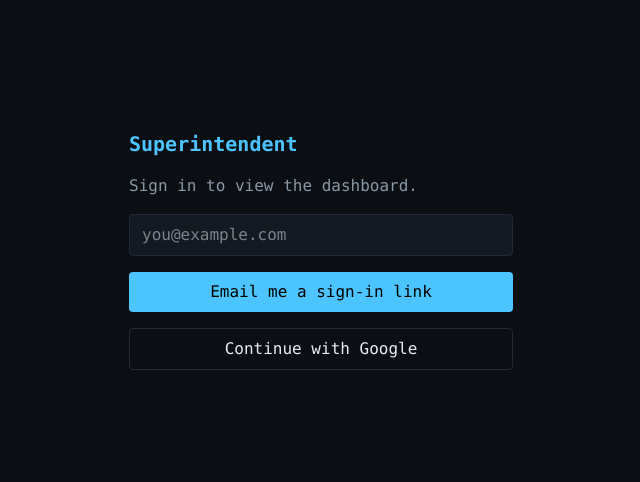
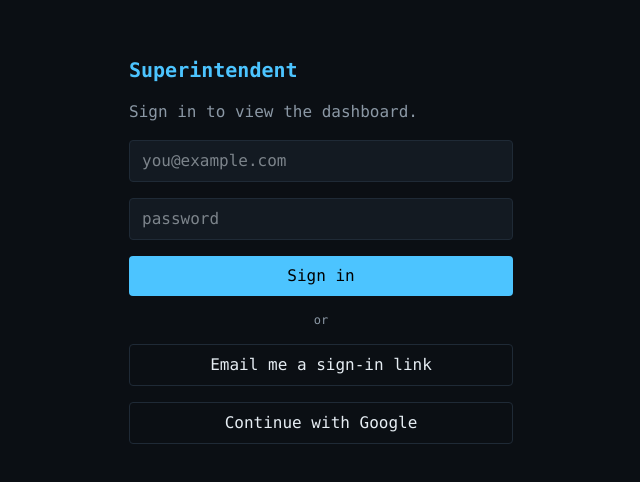
Before and after one commit to aliwagih-ubc/superintendent, a Next.js app in the folder dashboard/: page /login in a window 1280 px wide. Shown: the part 150-632 px from the top of the page, without its empty margins (319-959 px from the left). Built offline with nearby package versions, Linux system fonts and the light colour scheme.

Commit message:
Add password sign-in and surface auth errors on the login page

```diff
--- a/dashboard/app/login/page.tsx
+++ b/dashboard/app/login/page.tsx
@@ -4,14 +4,32 @@ import { createClient } from '@/lib/supabase/client';
 
 export default function LoginPage() {
   const [email, setEmail] = useState('');
+  const [password, setPassword] = useState('');
   const [sent, setSent] = useState(false);
+  const [error, setError] = useState<string | null>(null);
+
+  const signInPassword = useCallback(async () => {
+    setError(null);
+    const supabase = createClient();
+    const { error } = await supabase.auth.signInWithPassword({ email, password });
+    if (error) {
+      setError(error.message);
+      return;
+    }
+    window.location.href = '/';
+  }, [email, password]);
 
   const sendLink = useCallback(async () => {
+    setError(null);
     const supabase = createClient();
-    await supabase.auth.signInWithOtp({
+    const { error } = await supabase.auth.signInWithOtp({
       email,
       options: { emailRedirectTo: `${window.location.origin}/auth/callback` },
     });
+    if (error) {
+      setError(error.message);
+      return;
+    }
     setSent(true);
   }, [email]);
 
@@ -28,6 +46,7 @@ export default function LoginPage() {
       <div className="w-full max-w-sm flex flex-col gap-4">
         <h1 className="text-xl font-bold text-[var(--color-accent)]">Superintendent</h1>
         <p className="text-[var(--color-muted)]">Sign in to view the dashboard.</p>
+        {error ? <p className="text-[var(--color-bad)] text-sm">{error}</p> : null}
         {sent ? (
           <p className="text-[var(--color-good)]">Check your email for a sign-in link.</p>
         ) : (
@@ -37,7 +56,16 @@ export default function LoginPage() {
               type="email" placeholder="you@example.com"
               value={email} onChange={(e) => setEmail(e.target.value)}
             />
-            <button onClick={sendLink} className="bg-[var(--color-accent)] text-black rounded px-3 py-2 font-medium">
+            <input
+              className="bg-[var(--color-surface)] border border-[var(--color-border)] rounded px-3 py-2"
+              type="password" placeholder="password"
+              value={password} onChange={(e) => setPassword(e.target.value)}
+            />
+            <button onClick={signInPassword} className="bg-[var(--color-accent)] text-black rounded px-3 py-2 font-medium">
+              Sign in
+            </button>
+            <div className="text-[var(--color-muted)] text-xs text-center">or</div>
+            <button onClick={sendLink} className="border border-[var(--color-border)] rounded px-3 py-2">
               Email me a sign-in link
             </button>
             <button onClick={signInGoogle}
```
